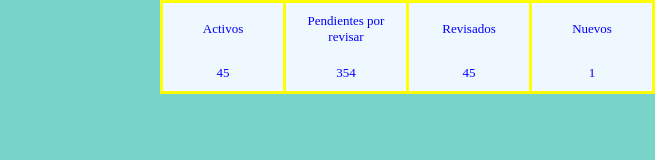
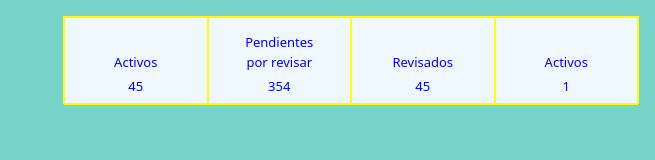
Before and after one commit to BrandonBazan/EjercicioCss, a plain HTML site: page index.html in a window 1280 px wide. Shown: the whole page, without its empty margins (625-1280 px from the left). Drawn offline with nearby package versions, Linux system fonts and the light colour scheme.

Commit message:
Using row, col divs, relative & absolute position

```diff
--- a/index.html
+++ b/index.html
@@ -4,26 +4,44 @@
     <meta charset="UTF-8">
     <meta name="viewport" content="width=device-width, initial-scale=1.0">
     <link rel="stylesheet" href="style.css">
-    <!-- <link href="https://cdn.jsdelivr.net/npm/bootstrap@5.3.2/dist/css/bootstrap.min.css" rel="stylesheet" integrity="sha384-T3c6CoIi6uLrA9TneNEoa7RxnatzjcDSCmG1MXxSR1GAsXEV/Dwwykc2MPK8M2HN" crossorigin="anonymous"> -->
+    <link href="https://cdn.jsdelivr.net/npm/bootstrap@5.3.2/dist/css/bootstrap.min.css" rel="stylesheet" integrity="sha384-T3c6CoIi6uLrA9TneNEoa7RxnatzjcDSCmG1MXxSR1GAsXEV/Dwwykc2MPK8M2HN" crossorigin="anonymous">
     <title>Ejercicio CSS</title>
 </head>
 <body>
-    <div class="container">
-        <div>
-            <table class="table">
-                <tr>
-                    <td>Activos</td>
-                    <td>Pendientes por revisar</td>
-                    <td>Revisados</td>
-                    <td>Nuevos</td>
-                </tr>
-                <tr>
-                    <td>45</td>
-                    <td>354</td>
-                    <td>45</td>
-                    <td>1</td>
-                </tr>
-            </table>
+    <div class="container float-end counter-box">
+        <div class="row">
+            <div class="col-3 counter">
+                <div class="counter-title">
+                    Activos
+                </div>
+                <div class="counter-value">
+                    45
+                </div>
+            </div>
+            <div class="col-3 counter">
+                <div class="counter-title">
+                    Pendientes por revisar
+                </div>
+                <div class="counter-value">
+                    354
+                </div>
+            </div>
+            <div class="col-3 counter">
+                <div class="counter-title">
+                    Revisados
+                </div>
+                <div class="counter-value">
+                    45
+                </div>
+            </div>
+            <div class="col-3 counter">
+                <div class="counter-title">
+                    Activos
+                </div>
+                <div class="counter-value">
+                    1
+                </div>
+            </div>
         </div>
     </div>
 </body>
--- a/style.css
+++ b/style.css
@@ -1,21 +1,35 @@
-body{
-    background-color:  #78d3c8;
+body {
+    background-color:  #78d3c8!important;
 }
 
-table {
-    border-collapse: collapse;
-    border: yellow 3px solid;
+.counter-box {
+    background-color: aliceblue;
+    border: yellow 1px solid;
+    color: blue;
     font-size: 13px;
-    text-align: center;
-    color: blue;
-    background-color: aliceblue;
-    position: absolute;
-    top: 0%; right:0%;
+    height: 5.5rem;
+    margin: 1rem!important;
+    width: 36rem!important;
 }
 
-td{
-    border-left: yellow 3px solid;
-    align-items: center;
-    padding: 10px;
-    width: 100px;
+.counter {
+    border: yellow 1px solid;
+    border-collapse: collapse;
+    display: flex;
+    height: 5.5rem;
+    justify-content: center;
+    position: relative;
+    text-align: center;
+    width: 25%;
 }
+
+.counter-title {
+    bottom: 2rem;
+    position: absolute;
+    width: 60%;
+}
+
+.counter-value {
+    bottom: 0.5rem;
+    position: absolute;
+}
```
